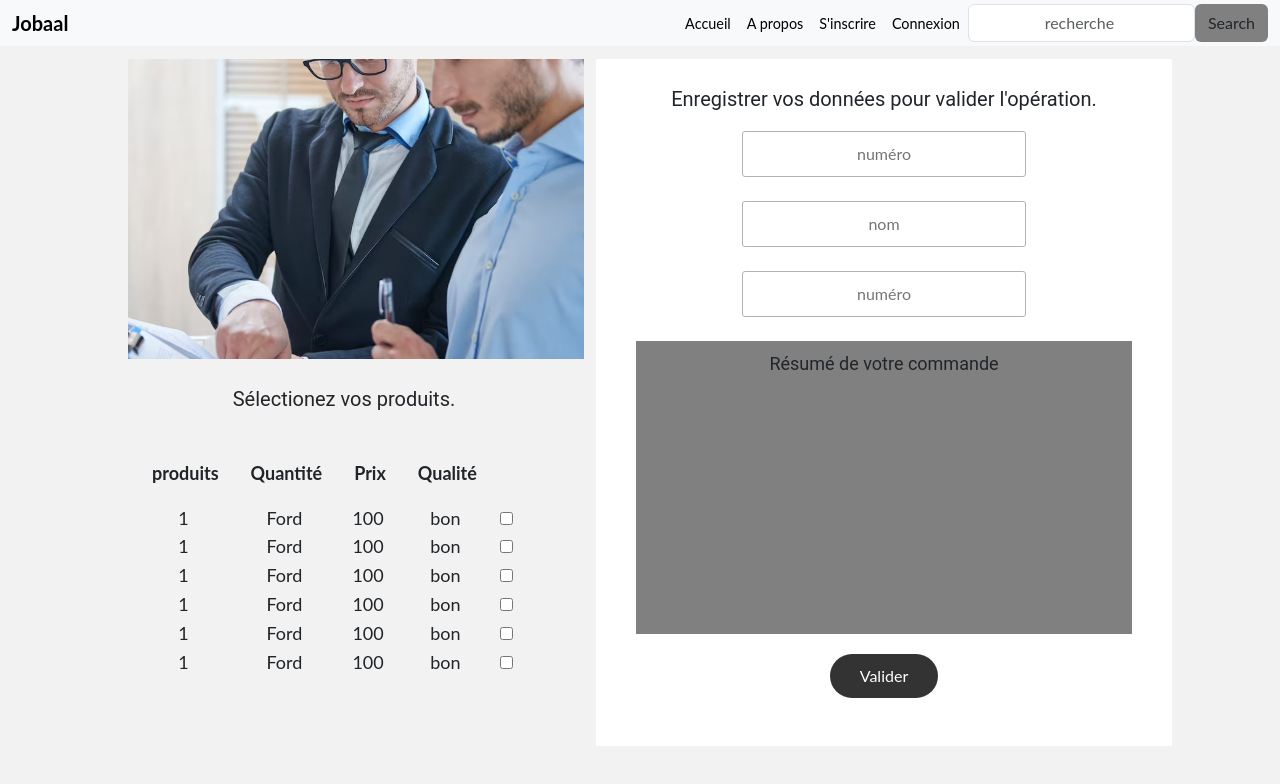
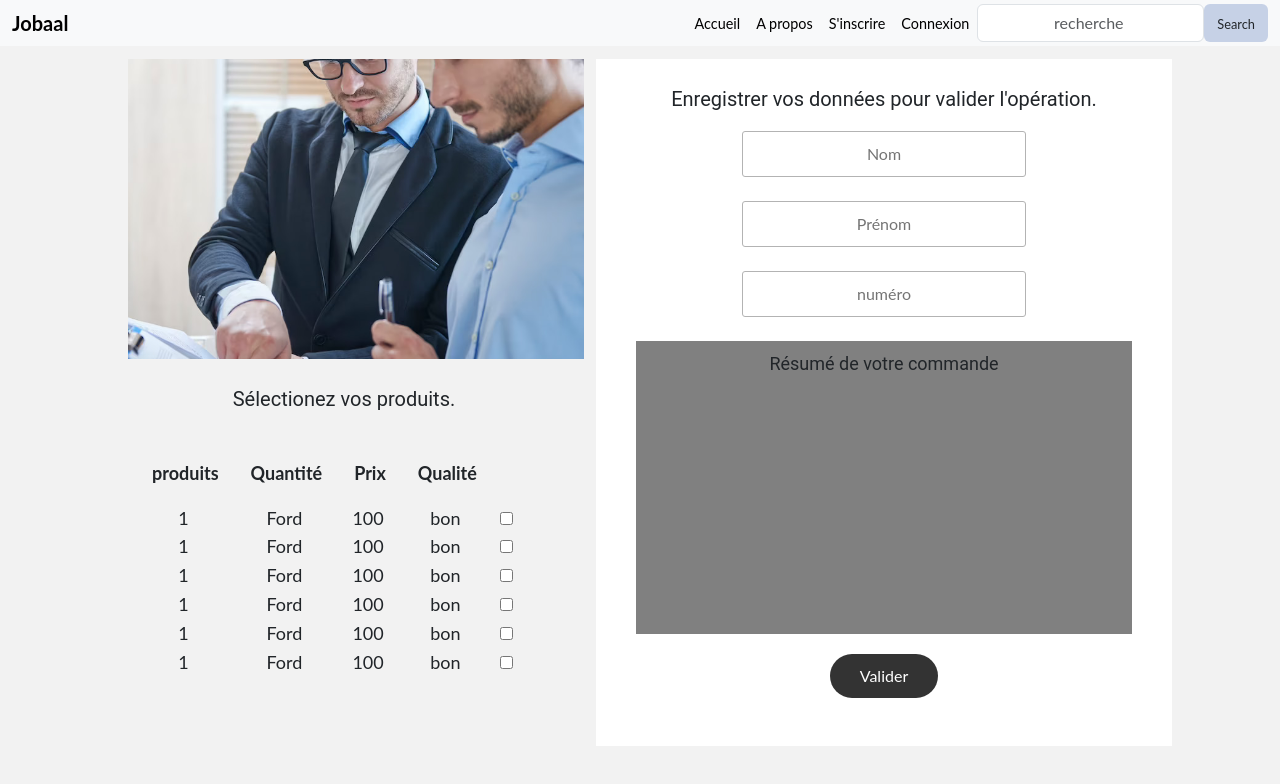
Before and after one commit to Mariu-diatta/entrepreunariat, a React (Create React App) app in the folder my-react-app/: page /commande in a window 1280 px wide. Shown: the top 784 px of the page. Built offline with nearby package versions, Linux system fonts and the light colour scheme.

Commit message:
header done

```diff
--- a/my-react-app/src/Common/commande.js
+++ b/my-react-app/src/Common/commande.js
@@ -56,13 +56,13 @@ const Commande =()=>{
                                     <h5> Enregistrer vos données pour valider l'opération.</h5>
                                     <form>
                                         <div className="u-form-group u-form-name u-form-partition-factor-2 u-label-none u-form-group-1" style={{paddingLeft:'20%', paddingRight:'20%'}}>
-                                            <input type="text" id="fname" name="fname"  className="u-align-center u-input" maxlength="20" placeholder="numéro"/><br/>
+                                            <input type="text" id="Nom" name="Nom"  className="u-align-center u-input" maxlength="20" placeholder="Nom"/><br/>
                                         </div>
                                         <div className="u-form-group u-form-name u-form-partition-factor-2 u-label-none u-form-group-1" style={{paddingLeft:'20%', paddingRight:'20%'}}>
-                                            <input type="text" id="lname" name="lname" className="u-align-center u-input" maxlength="20" width={""} placeholder="nom" /><br/>
+                                            <input type="text" id="Prenom" name="Prenom" className="u-align-center u-input" maxlength="20" width={""} placeholder="Prénom" /><br/>
                                         </div>
                                         <div className="u-form-group u-form-name u-form-partition-factor-2 u-label-none u-form-group-1" style={{paddingLeft:'20%', paddingRight:'20%'}}>
-                                            <input type="text" id="lname" name="lname" className="u-align-center u-input" maxlength="20" placeholder="numéro"/><br/>
+                                            <input type="text" id="numero" name="numero" className="u-align-center u-input" maxlength="20" placeholder="numéro"/><br/>
                                         </div>
 
                                         <div className="row" style={{backgroundColor:"grey", textAlign:'center', paddingTop:'12px'}}>
--- a/my-react-app/src/Common/headerBootstrap.js
+++ b/my-react-app/src/Common/headerBootstrap.js
@@ -14,7 +14,7 @@ import {Outlet, Link} from 'react-router-dom';
 import LogoutButton from './btnLogOut'
 
 const maCouleur=[
-    {color:'white', backgroundColor:'rgb(220, 215, 215)', textAlign:'center', borderRadius:'10px'},
+    {color:'white', backgroundColor:'rgb(220, 215, 215)', textAlign:'center', borderRadius:'44%'},
     {color:'black', textAlign:'center'}
 ]
 
@@ -38,8 +38,7 @@ function HeaderBoot(props) {
       <Navbar key={'lg'} expand={'lg'} className="sticky-top bg-body-tertiary p-0">
         <Container fluid>
           <Navbar.Brand href="#">
-          {/* <img src={logo} alt="..." width={50} height={50}/> */}
-          <strong>Jobaal</strong>
+          <strong style={{color:'black'}}>Jobaal</strong>
           </Navbar.Brand>
           <Navbar.Toggle aria-controls={`offcanvasNavbar-expand-${'lg'}`} />
           <Navbar.Offcanvas
@@ -54,7 +53,7 @@ function HeaderBoot(props) {
             </Offcanvas.Header>
             <Offcanvas.Body>
               <Nav className="justify-content-end flex-grow-1 " style={{textAlign:'center'}}>
-                <Link className='p-2 ' to="/" style={change} onMouseOver={()=>setChange(maCouleur[0])} onMouseOut={()=>setChange(maCouleur[1])}><small>Accueil</small></Link>
+                <Link className='p-2  ' to="/" style={change} onMouseOver={()=>setChange(maCouleur[0])} onMouseOut={()=>setChange(maCouleur[1])}><small>Accueil</small></Link>
                 <Link className='p-2 ' to="/a_propos" style={change3} onMouseOver={()=>setChange3(maCouleur[0])} onMouseOut={()=>setChange3(maCouleur[1])}><small>A propos</small></Link>
                   {
                       (props.valueHeaderState)?<Link style={change1} onMouseOver={()=>setChange1(maCouleur[0])} onMouseOut={()=>setChange1(maCouleur[1])} className='p-2 ' to="/admin" ><small>Compte</small></Link>:<Link style={change1} onMouseOver={()=>setChange1(maCouleur[0])} onMouseOut={()=>setChange1(maCouleur[1])} className='p-2 ' to="/inscription" ><small>S'inscrire</small></Link>
@@ -72,7 +71,7 @@ function HeaderBoot(props) {
                   aria-label="Search"
                   style={{textAlign:'center', border:'opx'}}
                 />
-                <Button variant="" className='mt-1 mb-1 ' style={{backgroundColor:'grey'}}>Search</Button>
+                <Button variant="" className='mt-1 mb-1 ' style={{backgroundColor:'rgba(123, 147, 201, 0.40)'}}><small>Search</small></Button>
               </Form>
             </Offcanvas.Body>
           </Navbar.Offcanvas>
--- a/my-react-app/src/Common/photopanel.js
+++ b/my-react-app/src/Common/photopanel.js
@@ -17,7 +17,7 @@ const Photopanel=(props)=>{
           <div className="u-container-layout u-valign-top u-container-layout-2">
             <h4 className="u-align-left u-text u-text-1">{props.title}</h4>
             <aside  className="u-align-left u-text u-text-2"><small>{props.contenu}</small></aside>
-            <button onClick={(e)=>!readmore?setReadmore(true):setReadmore(false)} className="u-active-black u-align-left u-border-active-white u-border-hover-white u-border-none u-btn u-btn-round u-button-style u-hover-black u-palette-3-base u-radius-50 u-text-active-white u-text-body-alt-color u-text-hover-white u-btn-1" data-animation-name="" data-animation-duration="0" data-animation-delay="0" data-animation-direction="">{readmore?<div>réduire</div>:<div>Lire plus</div>}</button>
+            <button onClick={(e)=>!readmore?setReadmore(true):setReadmore(false)} className="u-btn  u-button-style u-radius-50 " data-animation-name="" data-animation-duration="0" data-animation-delay="0" data-animation-direction="">{readmore?<div>réduire</div>:<div>Lire plus</div>}</button>
             {readmore?<p><small>Je suis le contenue à lire de plus </small></p>:<p></p> }
           </div>
         </div>
```
